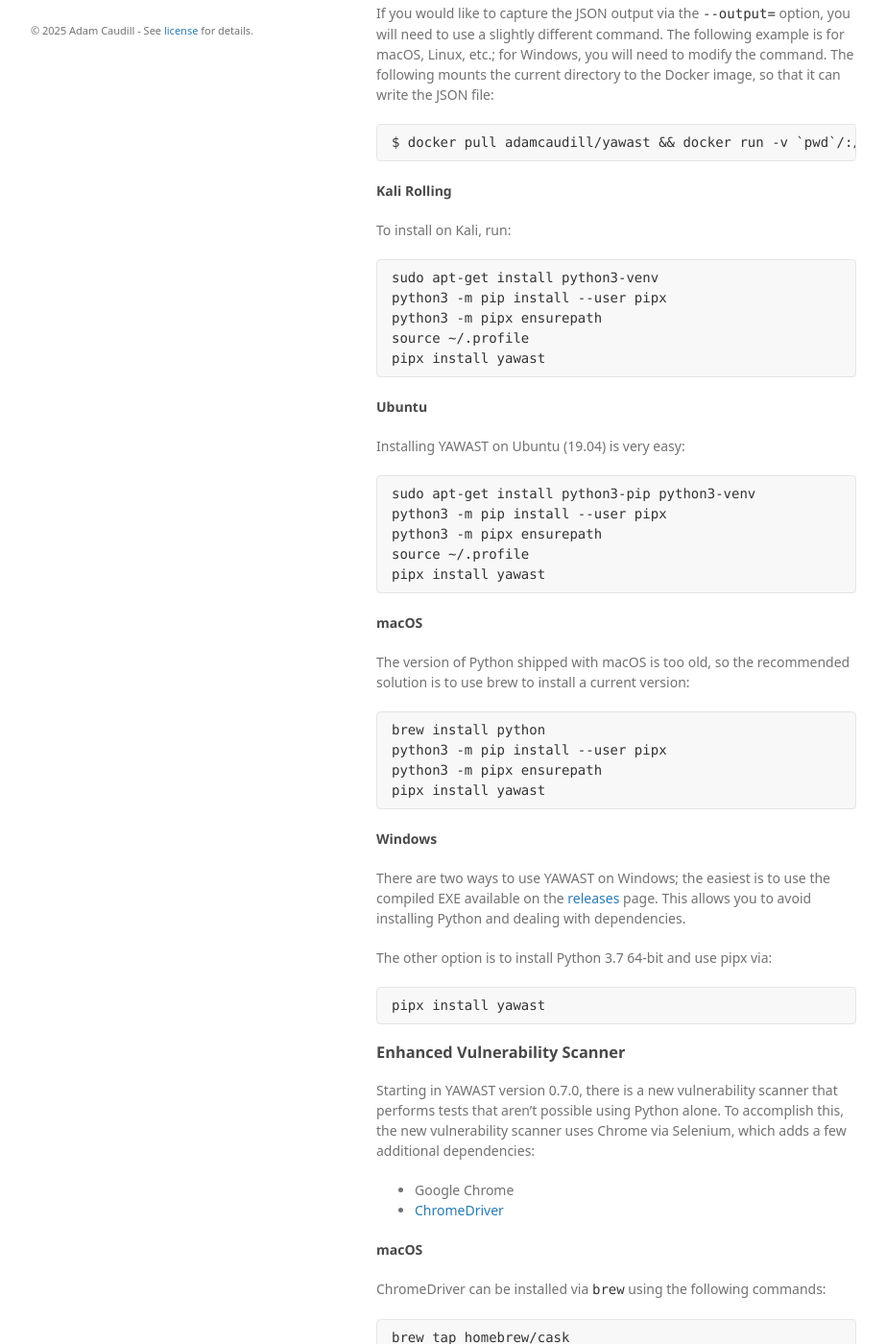
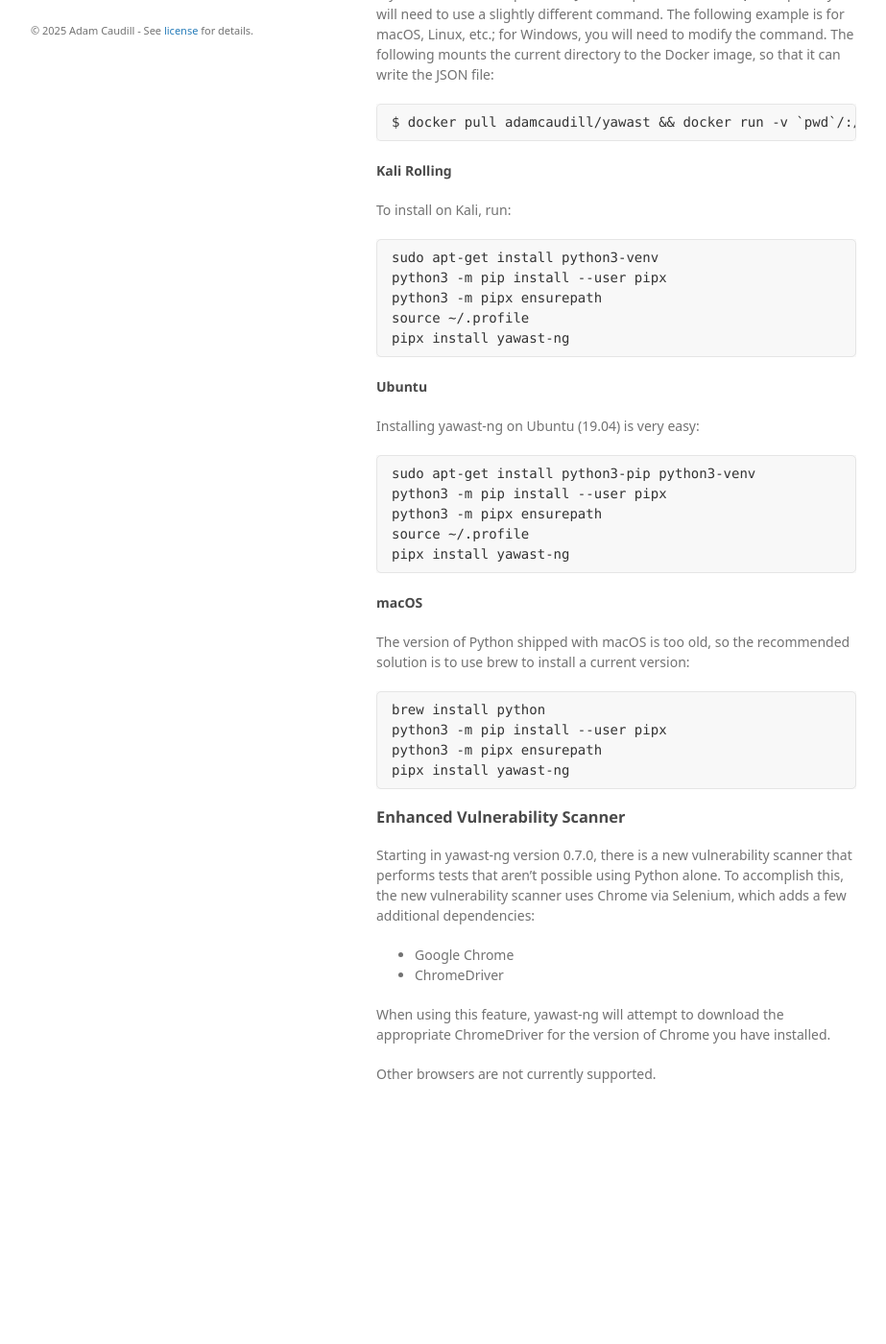
Before and after one commit to Numorian/yawast-ng, a Jekyll site: the page built from docs/installation.md, in a window 1280 px wide and 1400 px high, scrolled down 605 px. Shown: the whole window at 96% size, without its empty margins (178-1101 px from the left). Built offline with Jekyll 4.4.1, drawn with Linux system fonts in a browser that asks for light colours; some web fonts are replaced; a script that is not in the unit is left out; after the commit the page ends 1804 px from its top, so only the background shows below that; some of the changed text lies outside the part shown.

Commit message:
Documentation updates

````diff
--- a/docs/installation.md
+++ b/docs/installation.md
@@ -11,19 +11,19 @@
 ```
 python3 -m pip install --user pipx
 python3 -m pipx ensurepath
-pipx install --python python3.7 yawast
+pipx install --python python3.12 yawast-ng
 ```
 
 
-This allows for simple updates (`pipx upgrade yawast`) and makes it easy to ensure that you are always using the latest version.
+This allows for simple updates (`pipx upgrade yawast-ng`) and makes it easy to ensure that you are always using the latest version.
 
-YAWAST requires Python 3.7, and is tested on Mac OSX, Linux, and Windows.
+yawast-ng requires Python 3.9 or newer, and is tested on macOS and Linux.
 
 *Note:* There are additional dependencies required for certain scanning features starting with YAWAST 0.7.0; see the "Enhanced Vulnerability Scanner" section below for details.
 
 #### Docker
 
-YAWAST can be run inside a docker container.
+yawast-ng can be run inside a docker container.
 
 ```
 docker pull adamcaudill/yawast && docker run --rm -it adamcaudill/yawast scan <url> ...
@@ -44,19 +44,19 @@
 python3 -m pip install --user pipx
 python3 -m pipx ensurepath
 source ~/.profile
-pipx install yawast
+pipx install yawast-ng
 ```
 
 #### Ubuntu
 
-Installing YAWAST on Ubuntu (19.04) is very easy:
+Installing yawast-ng on Ubuntu (19.04) is very easy:
 
 ```
 sudo apt-get install python3-pip python3-venv
 python3 -m pip install --user pipx
 python3 -m pipx ensurepath
 source ~/.profile
-pipx install yawast
+pipx install yawast-ng
 ```
 
 #### macOS
@@ -67,53 +67,16 @@
 brew install python
 python3 -m pip install --user pipx
 python3 -m pipx ensurepath
-pipx install yawast
-```
-
-#### Windows
-
-There are two ways to use YAWAST on Windows; the easiest is to use the compiled EXE available on the [releases](https://github.com/Numorian/yawast-ng/releases) page. This allows you to avoid installing Python and dealing with dependencies.
-
-The other option is to install Python 3.7 64-bit and use pipx via:
-
-```
-pipx install yawast
+pipx install yawast-ng
 ```
 
 ### Enhanced Vulnerability Scanner
 
-Starting in YAWAST version 0.7.0, there is a new vulnerability scanner that performs tests that aren't possible using Python alone. To accomplish this, the new vulnerability scanner uses Chrome via Selenium, which adds a few additional dependencies:
+Starting in yawast-ng version 0.7.0, there is a new vulnerability scanner that performs tests that aren't possible using Python alone. To accomplish this, the new vulnerability scanner uses Chrome via Selenium, which adds a few additional dependencies:
 
 * Google Chrome
-* [ChromeDriver](https://sites.google.com/a/chromium.org/chromedriver/)
+* ChromeDriver
 
-#### macOS
+When using this feature, yawast-ng will attempt to download the appropriate ChromeDriver for the version of Chrome you have installed.
 
-ChromeDriver can be installed via `brew` using the following commands:
-
-```
-brew tap homebrew/cask
-brew cask install chromedriver
-```
-
-#### Linux
-
-ChromeDriver for Linux can be installed using the following commands; please make sure that you are using the latest stable release from the [ChromeDriver](https://sites.google.com/a/chromium.org/chromedriver/) web site.
-
-```
-wget https://chromedriver.storage.googleapis.com/73.0.3683.68/chromedriver_linux64.zip
-unzip chromedriver_linux64.zip
-sudo mv chromedriver /usr/bin/chromedriver
-sudo chown root:root /usr/bin/chromedriver
-sudo chmod +x /usr/bin/chromedriver
-```
-
-#### Windows
-
-You can easily install ChromeDriver on Windows via a package manager such as [Chocolatey](https://chocolatey.org/docs/installation) using the following command:
-
-```
-choco install chromedriver
-```
-
-Alternatively, you can download the appropriate ChromeDriver executable and place it in a predictable directory, then update your PATH environment variable to include that directory.
+Other browsers are not currently supported.
````
Also changed, not shown: docs/faq.md (+4 -0 lines), docs/index.md (+3 -7 lines), docs/openssl.md (+1 -1 lines), docs/usage.md (+20 -18 lines).
